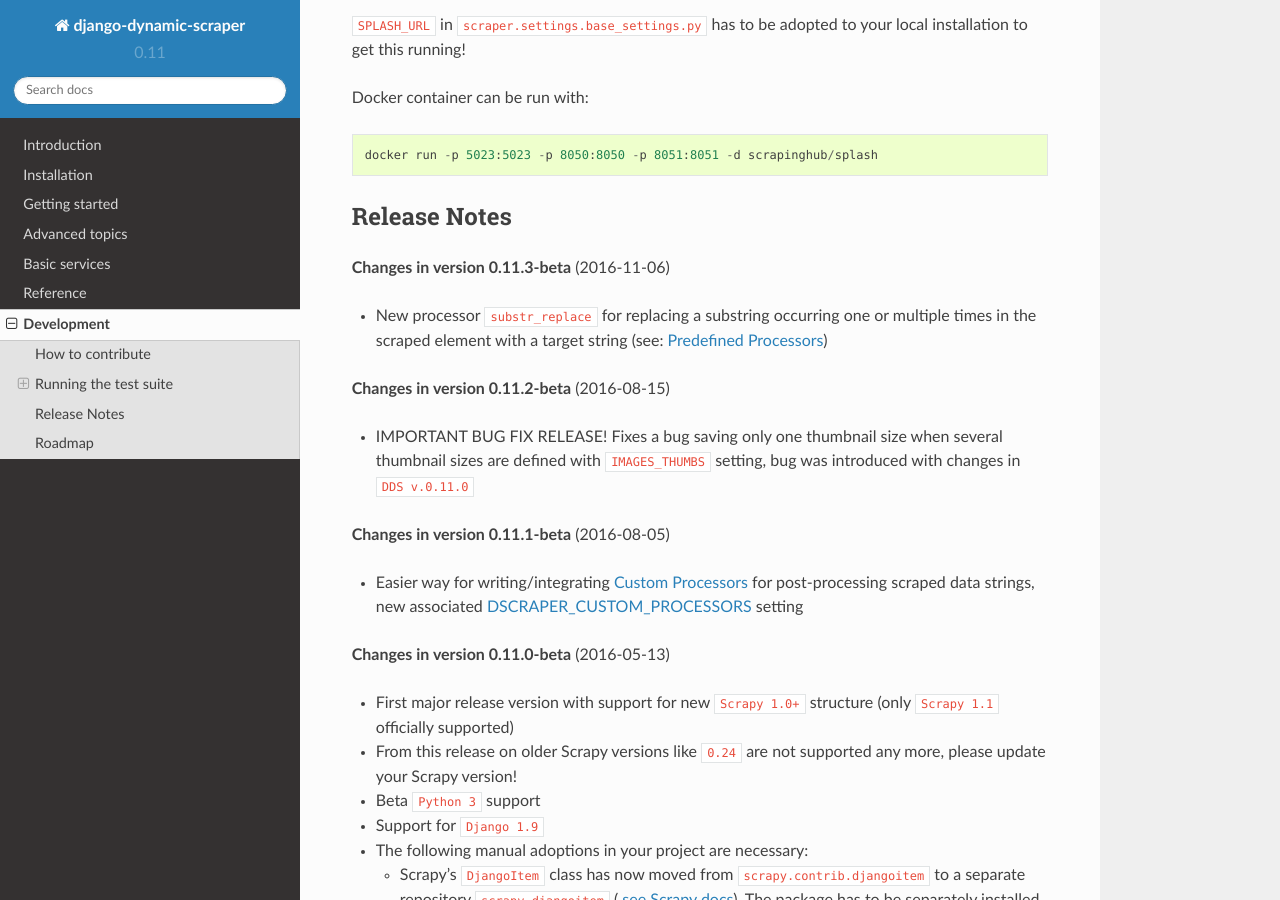
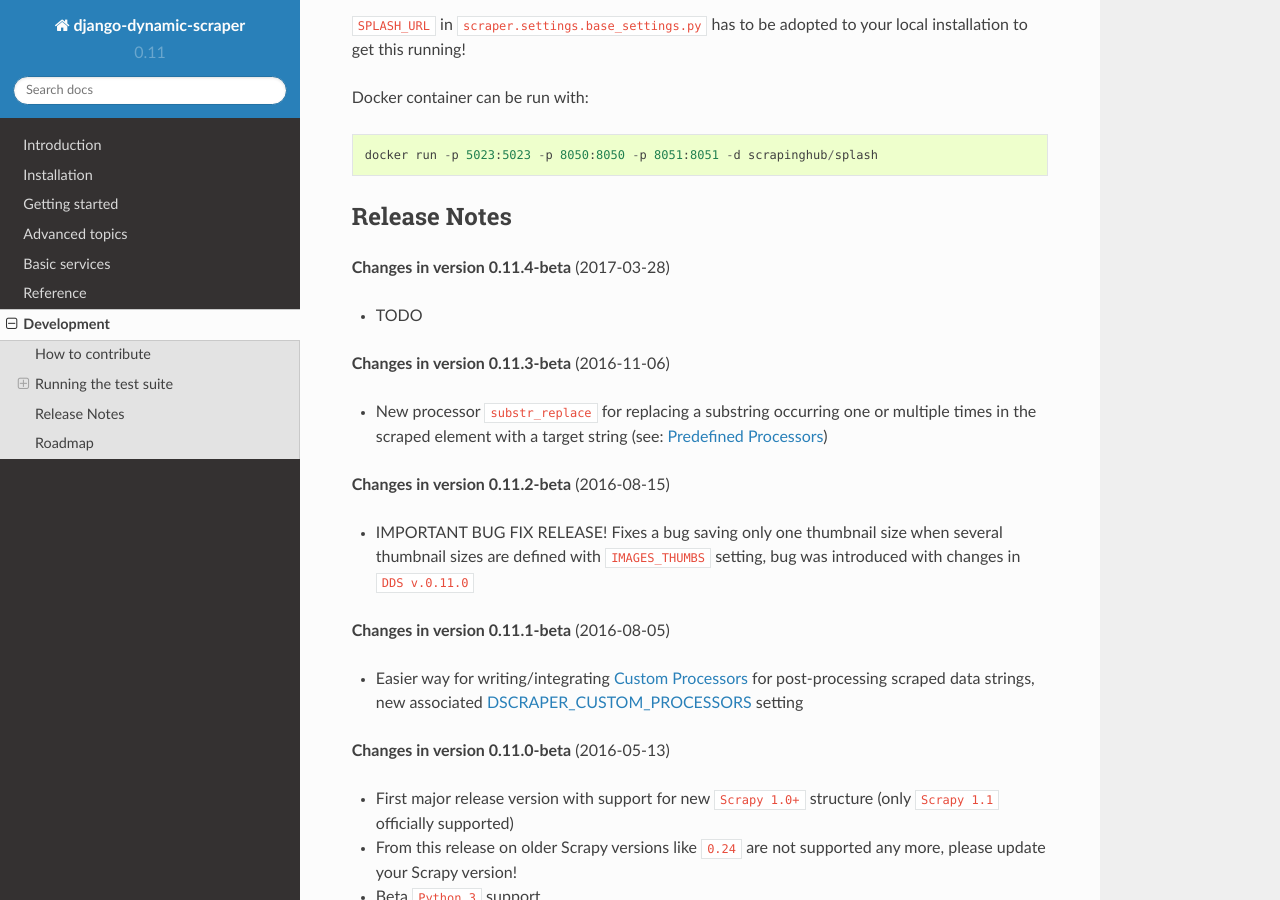
Before and after one commit to holgerd77/django-dynamic-scraper, a Sphinx documentation site: the page built from docs/development.rst, in a window 1280 px wide and 900 px high, scrolled down 2021 px. Built offline with Sphinx 7.4.7 and the Read the Docs theme 2.0.0, drawn with Linux system fonts in a browser that asks for light colours.

Commit message:
Release preparations for v.0.11.4

```diff
--- a/docs/development.rst
+++ b/docs/development.rst
@@ -90,6 +90,10 @@ Docker container can be run with::
 
 Release Notes
 =============
+
+**Changes in version 0.11.4-beta** (2017-03-28)
+
+* TODO
 
 **Changes in version 0.11.3-beta** (2016-11-06)
 
```
